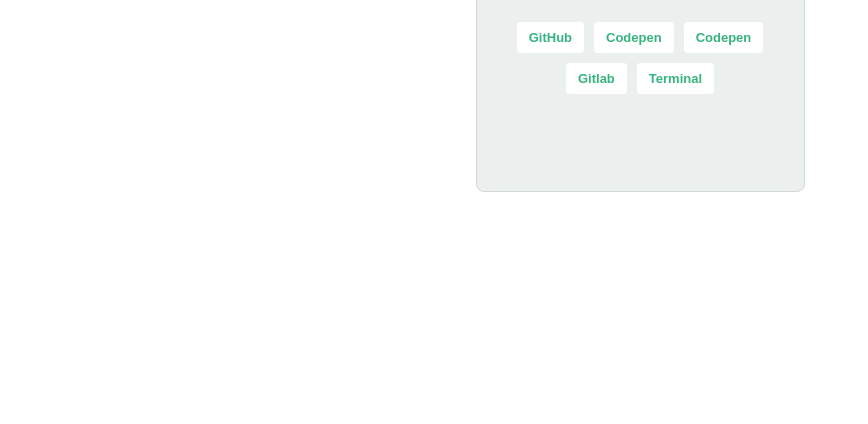
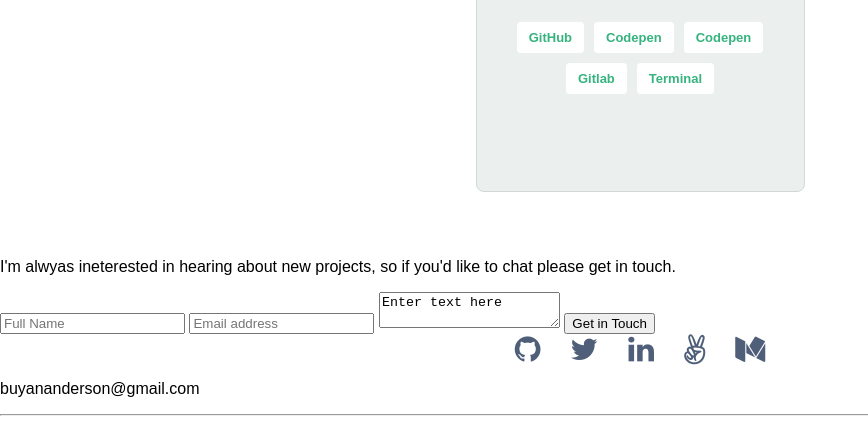
Before and after one commit to andersonlebon/Portfolio-w2, a website: page index.html in a window 1280 px wide. Shown: the part 3034-3458 px from the top of the page, without its empty margins (0-868 px from the left). Before the commit the page ends 3276 px from the top, so only its background shows below. Drawn offline with Linux system fonts and the light colour scheme.

Commit message:
Add the contact form in the footer

```diff
--- a/index.html
+++ b/index.html
@@ -157,5 +157,46 @@
         </ul>
       </section>
     </main>
+    <footer class="aboutContact">
+      <p>
+        I'm alwyas ineterested in hearing about new projects, so if you'd
+        like to chat please get in touch.
+      </p>
+      <form action="https://formspree.io/f/xzbygvyd" method="POST" class="contactForm">
+        <input type="text" name="user_name" placeholder="Full Name" maxlength="30" required>
+        <input type="email" name="user_email" placeholder="Email address" required>
+        <textarea name="user_text" maxlength="500"  required>Enter text here</textarea>
+        <button type="submit" class="contactBtn">Get in Touch</button>
+      </form>
+      <ul class="social-media-links">
+        <li class="git">
+          <a href="https://github.com/andersonlebon">
+            <i class="fa fa-github fa-2x" aria-hidden="true"></i
+          ></a>
+        </li>
+        <li>
+          <a href="https://twitter.com/BuyananaCaleb">
+            <i class="fa fa-twitter fa-2x" aria-hidden="true"></i
+          ></a>
+        </li>
+        <li>
+          <a href="https://www.linkedin.com/in/anderson-caleb-915343209/">
+            <i class="fa fa-linkedin fa-2x" aria-hidden="true"></i
+          ></a>
+        </li>
+        <li>
+          <a href="#">
+            <i class="fa fa-angellist fa-2x" aria-hidden="true"></i
+          ></a>
+        </li>
+        <li>
+          <a href="#">
+            <i class="fa fa-medium fa-2x" aria-hidden="true"></i
+          ></a>
+        </li>
+      </ul>
+       <div class="email-link"><p>buyananderson@gmail.com </p></div>
+       <hr>
+    </footer>
   </body>
 </html>
```
Also changed, not shown: images/Frame.svg (added).
